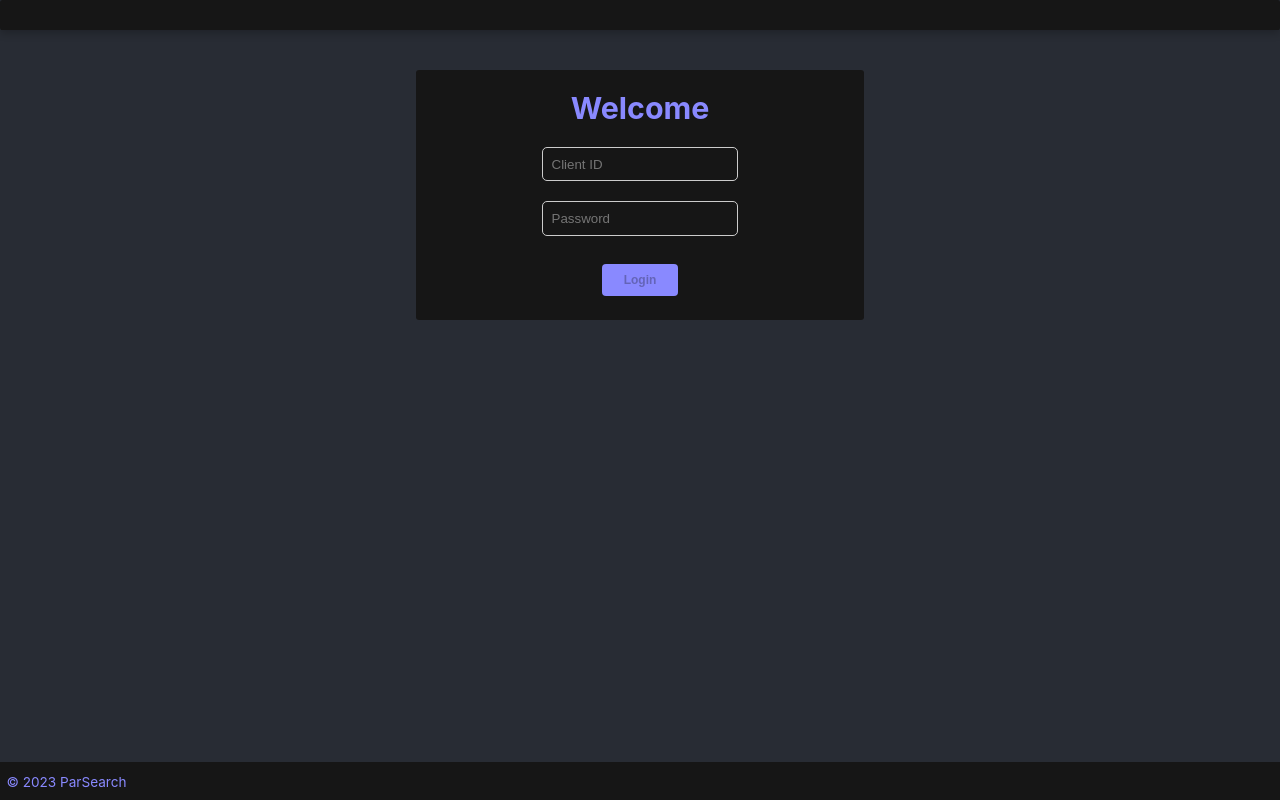
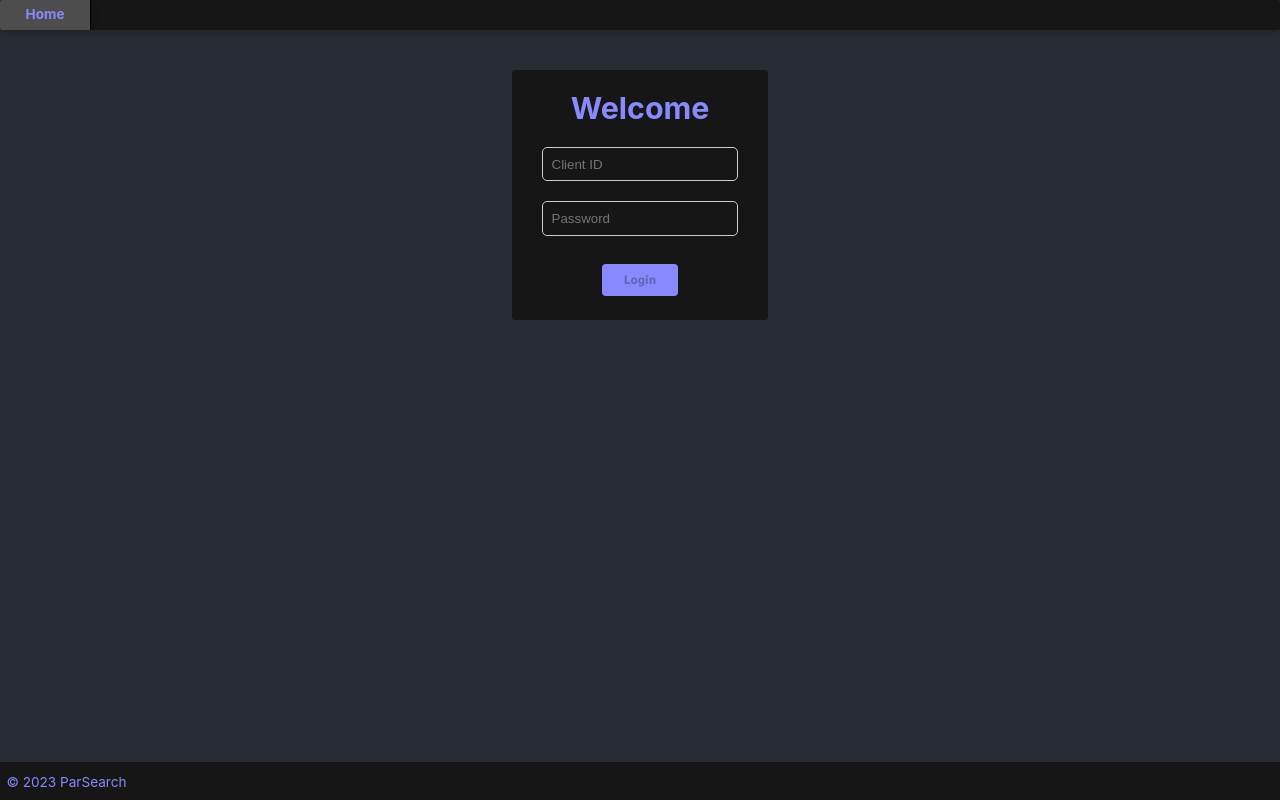
Before and after one commit to cahano/ParSearcher, a React (Create React App) app: page /#/login in a window 1280 px wide. Built offline with nearby package versions, Linux system fonts and the light colour scheme.

Commit message:
cleaning up page accessibility/formatting

```diff
--- a/src/home/HomePage.tsx
+++ b/src/home/HomePage.tsx
@@ -37,13 +37,15 @@ class HomePage extends React.Component {
 
             <h1>ParSearch <span className="ver">0.1.0</span></h1>
 
+            <p>Prepare your data for the future.</p>
+
           </div>
 
             <div className="home_links">
 
                 <button className="login_link" onClick={this.loginLink}>Client Login</button>
 
-                <button className="team_link" onClick={this.teamLink}>About</button>
+                <button className="team_link" onClick={this.teamLink}>Project</button>
 
             </div>
 
--- a/src/home/static/HomePage.css
+++ b/src/home/static/HomePage.css
@@ -10,8 +10,7 @@
     align-items: center;
 
     margin: auto;
-    width: 30vw;
-    height: 20vh;
+    width: 25vw;
     color: aliceblue;
     background-color: #161616;
     display: flex;
@@ -25,8 +24,6 @@
     text-align: center;
     margin: auto;
     margin-top: 0vh;
-    width: 30vw;
-    height: 37vh;
     color: rgb(214, 218, 215);
     background-color: #161616;
     font-size: 1.70vh;
@@ -35,6 +32,11 @@
 .home_text h4 {
 
     margin-bottom: -1vh;
+}
+.home_text p {
+
+    margin-top: -1.5vh;
+    height: 3.5vh;
 }
 
 
@@ -46,7 +48,7 @@
 
 .home_links {
 
-    height: 40vh;
+    height: 9vh;
     align-items: center;
 
 }
@@ -60,6 +62,7 @@
     border-radius: 0.5vh;
     font-weight: bold;
     font-size: 1.5vh;
+    font-family: Tahoma, sans-serif;
 
 }
 .home_links button:hover {
@@ -69,11 +72,11 @@
 }
 .login_link {
 
-    margin-right: 2vw;
+    margin-right: 4vw;
 
 }
 .team_link {
 
-    margin-right: 2vw;
+    /* margin-right: 2vw; */
 
 }
--- a/src/login/loginPage.tsx
+++ b/src/login/loginPage.tsx
@@ -29,6 +29,7 @@ const LoginPage: React.FC = () => {
         <div className="whole_main_page">
 
         <div className='main_navbar'>
+          <a href="./#">Home</a>
         </div>
 
         <div className="login_frame">
@@ -53,8 +54,10 @@ const LoginPage: React.FC = () => {
                            onChange={(event) => setPwrd(event.target.value)}
                            placeholder="Password"/>
 
+                    {/* Conditionally disabling button */}
                     {user.length > 1 && pwrd.length > 1 ? (<div><button type="submit">Login</button></div>)
                     : (<div><button type="submit" disabled>Login</button></div>)}
+
                 </form>
 
             </div>
--- a/src/login/static/loginPage.css
+++ b/src/login/static/loginPage.css
@@ -4,7 +4,7 @@
 .login_frame {
 
     margin: auto;
-    width: 35vw;
+    width: 20vw;
     background-color: #161616;
     border-radius: 3px;
 
@@ -59,7 +59,8 @@
     border: none;
     border-radius: 0.5vh;
     font-weight: bold;
-    font-size: 1.5vh;
+    font-size: 1.45vh;
+    font-family: Tahoma, sans-serif
 
 }
 .user_form button:hover {
--- a/src/parser/DocParser.tsx
+++ b/src/parser/DocParser.tsx
@@ -15,6 +15,7 @@ class DocParser extends React.Component {
       <div className="whole_main_page">
 
         <div className='main_navbar'>
+          <a href="./#">Logout</a>
           <a className="active" href="./#/parser">Parser</a>
           <a href="./#/team">Deal Repos</a>
           <a href="./#/team">Analytics</a>
--- a/src/parser/static/file-processing.css
+++ b/src/parser/static/file-processing.css
@@ -112,6 +112,7 @@ input[type="file"] {
     border-radius: 0.5vh;
     font-weight: bold;
     font-size: 1.5vh;
+    font-family: Tahoma, sans-serif
 
 }
 
--- a/src/team/TeamPage.tsx
+++ b/src/team/TeamPage.tsx
@@ -14,6 +14,7 @@ class TeamPage extends React.Component {
       <div className="whole_main_page">
 
         <div className='main_navbar'>
+          <a href="./#">Home</a>
         </div>
 
         <div className="about_frame">
```
